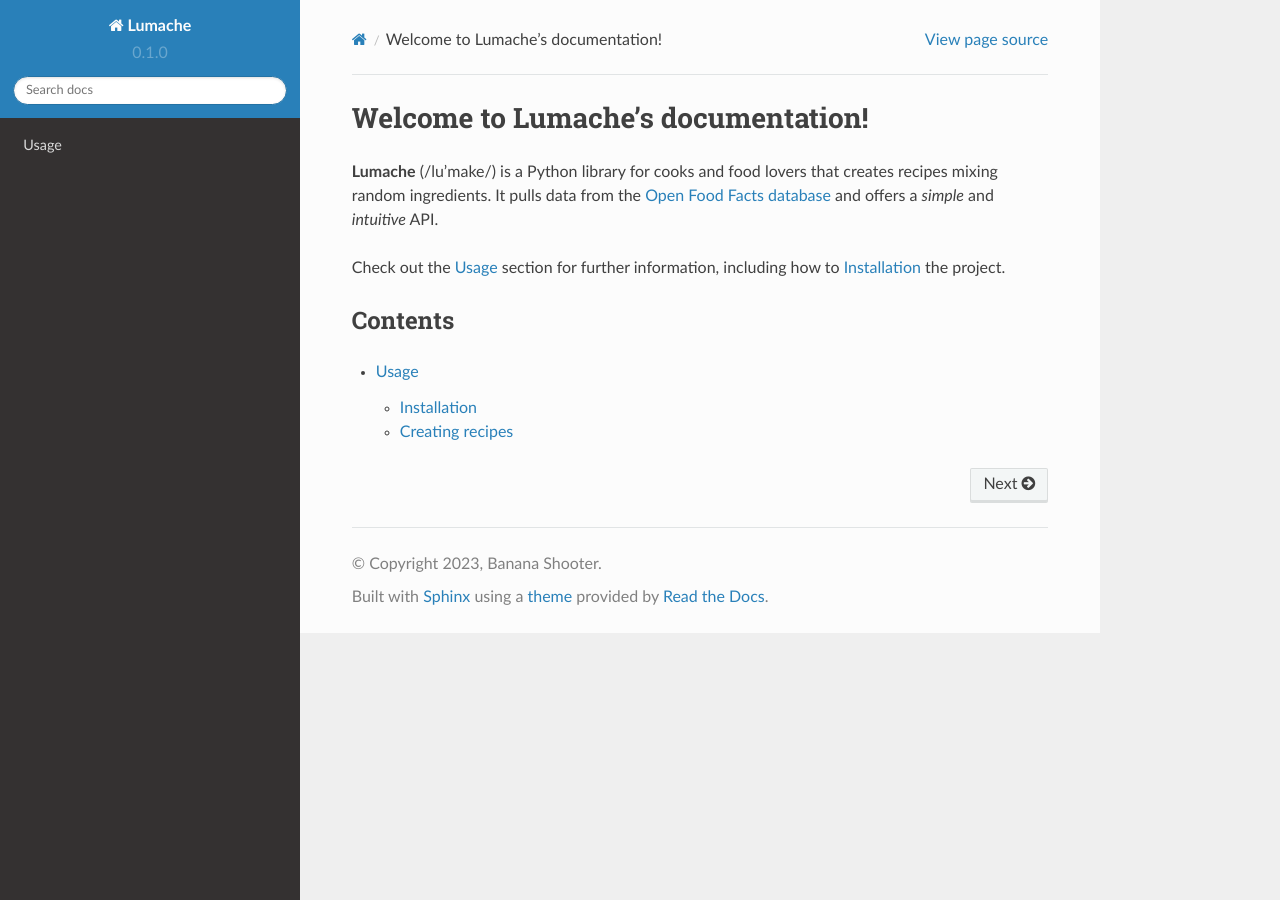
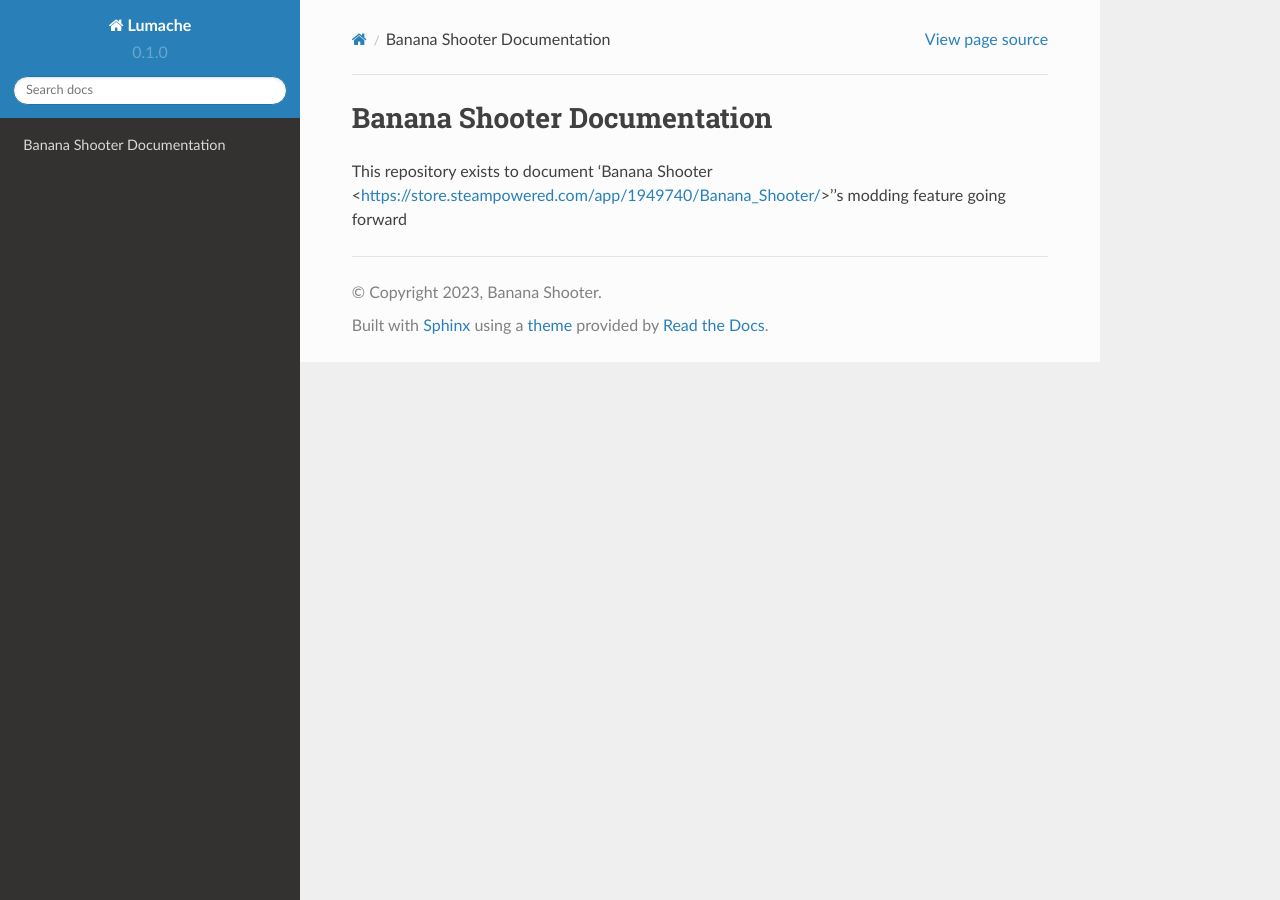
Before and after one commit to CodingDaniel1/bs-docs, a Sphinx documentation site: the page built from docs/source/index.rst, in a window 1280 px wide. Built offline with Sphinx 7.4.7 and the Read the Docs theme 2.0.0, drawn with Linux system fonts in a browser that asks for light colours.

Commit message:
Update index.rst

```diff
--- a/docs/source/index.rst
+++ b/docs/source/index.rst
@@ -1,17 +1,4 @@
-Welcome to Lumache's documentation!
+Banana Shooter Documentation
 ===================================
 
-**Lumache** (/lu'make/) is a Python library for cooks and food lovers
-that creates recipes mixing random ingredients.
-It pulls data from the `Open Food Facts database <https://world.openfoodfacts.org/>`_
-and offers a *simple* and *intuitive* API.
-
-Check out the :doc:`usage` section for further information, including
-how to :ref:`installation` the project.
-
-Contents
---------
-
-.. toctree::
-
-   usage
+This repository exists to document 'Banana Shooter <https://store.steampowered.com/app/1949740/Banana_Shooter/>''s modding feature going forward
```
